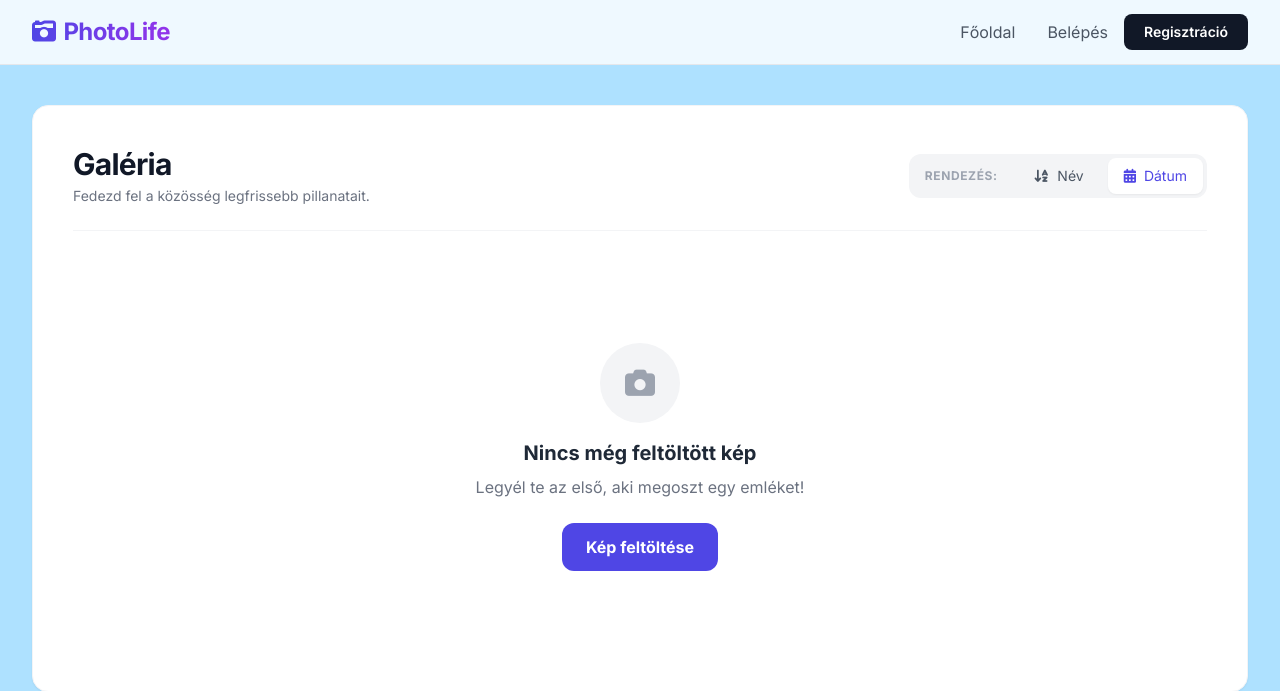
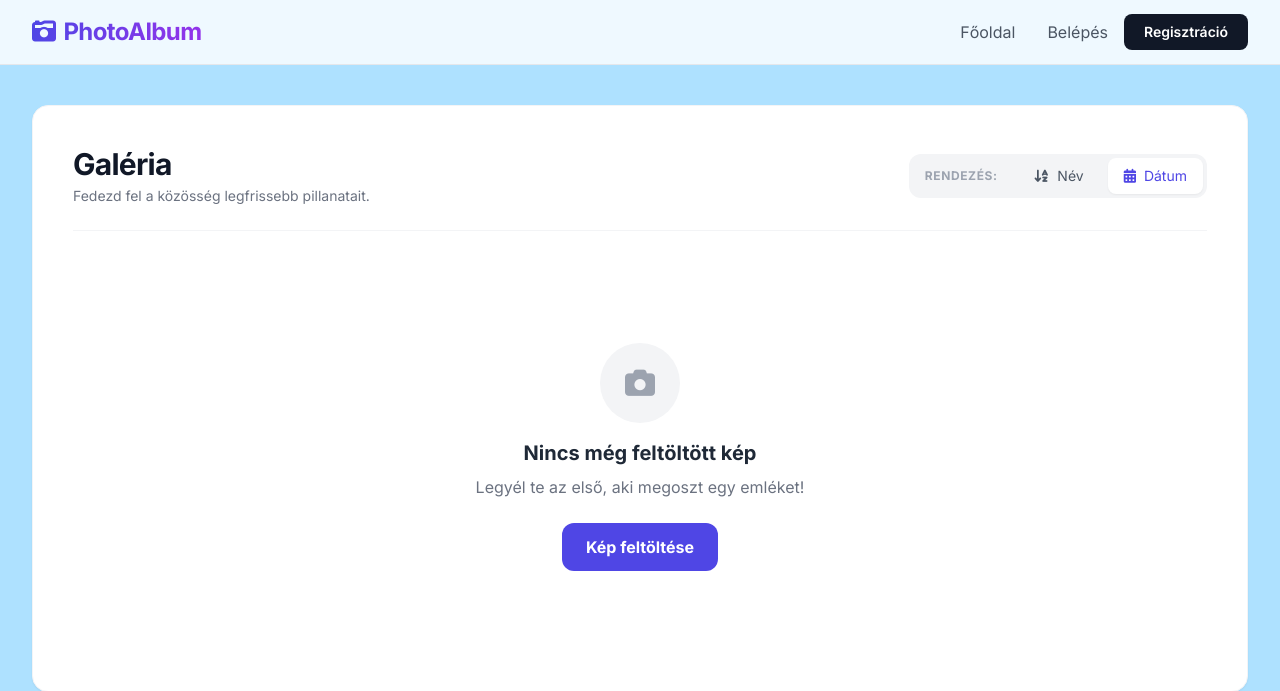
Before and after one commit to mattSysNote/felho, a Django app: template gallery/templates/gallery/photo_list.html in a window 1280 px wide. Shown: the top 691 px of the page. Run offline with Django 5.2, Linux system fonts and the light colour scheme; the template is opened without the code that fills it, so the values that code supplies are empty; some libraries are stand-ins or nearby versions.

Commit message:
name change

```diff
--- a/gallery/templates/base.html
+++ b/gallery/templates/base.html
@@ -35,7 +35,7 @@
 
                 <div class="flex-shrink-0 flex items-center">
                     <a href="{% url 'photo_list' %}" class="text-2xl font-bold gradient-text tracking-tight">
-                        <i class="fa-solid fa-camera-retro mr-2"></i>PhotoLife
+                        <i class="fa-solid fa-camera-retro mr-2"></i>PhotoAlbum
                     </a>
                 </div>
 
```
